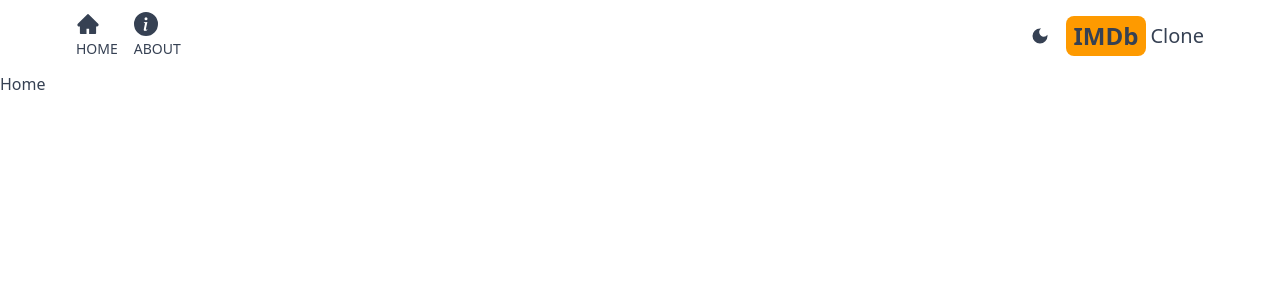
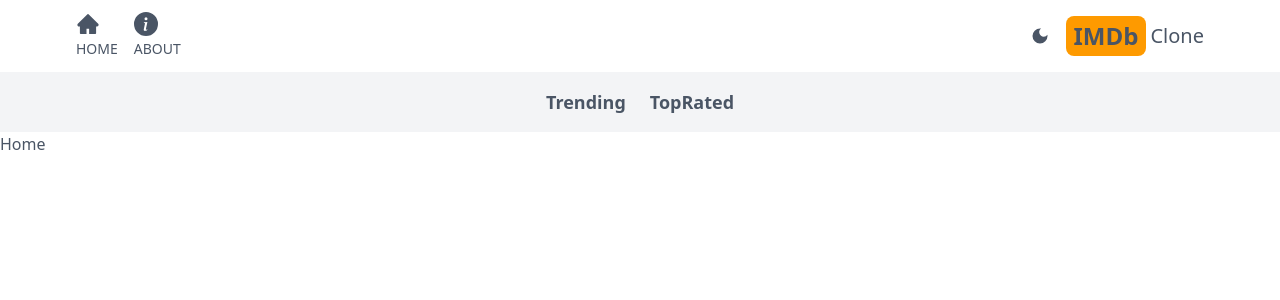
Before and after one commit to usman-habib-ims/imdb-next, a Next.js app: page / in a window 1280 px wide. Shown: the top 300 px of the page. Built offline with nearby package versions, Linux system fonts and the light colour scheme.

Commit message:
Create the navbar component

```diff
--- a/src/app/Providers.jsx
+++ b/src/app/Providers.jsx
@@ -4,7 +4,7 @@
 export default function Providers({ children }) {
   return (
     <ThemeProvider defaultTheme="system" attribute="class">
-      <div className="text-gray-700 dark:text-gray-200 dark-gray-700 min-h-screen select-none transition-colors duration-300">
+      <div className="text-gray-600 dark:text-gray-100 dark-gray-700 min-h-screen select-none transition-colors duration-300">
         {children}
       </div>
     </ThemeProvider>
--- a/src/app/layout.js
+++ b/src/app/layout.js
@@ -2,6 +2,7 @@
 import "./globals.css";
 import Header from "@/components/Header";
 import Providers from "./Providers";
+import Navbar from "@/components/Navbar";
 
 const geistSans = Geist({
   variable: "--font-geist-sans",
@@ -26,6 +27,7 @@
       >
         <Providers>
           <Header />
+          <Navbar/>
           {children}
         </Providers>
       </body>
--- /dev/null
+++ b/src/components/Navbar.jsx
@@ -0,0 +1,11 @@
+import React from "react";
+import NavbarItem from "./NavbarItem";
+
+export default function Navbar() {
+  return (
+    <div className="flex dark:bg-gray-600 bg-gray-100 p-4 lg:text-lg justify-center gap-6">
+      <NavbarItem title="Trending" param="fetchTrending" />
+      <NavbarItem title="TopRated" param="fetchTopRated" />
+    </div>
+  );
+}
--- /dev/null
+++ b/src/components/NavbarItem.jsx
@@ -0,0 +1,16 @@
+"use client";
+import Link from 'next/link'
+import { useSearchParams } from 'next/navigation'
+
+export default function NavbarItem({title,param})
+{
+    const searchParams = useSearchParams();
+    const genre = searchParams.get("genre");
+    return (
+    <div>
+        <Link
+        className={`hover:text-amber-600 font-semibold ${genre === param ? "underline underline-offset-8 decoration-4 decoration-amber-500 rounded-lg" : "" }`}
+        href={`/?genre=${param}`}>{title}</Link>
+    </div>
+  )
+}
```
